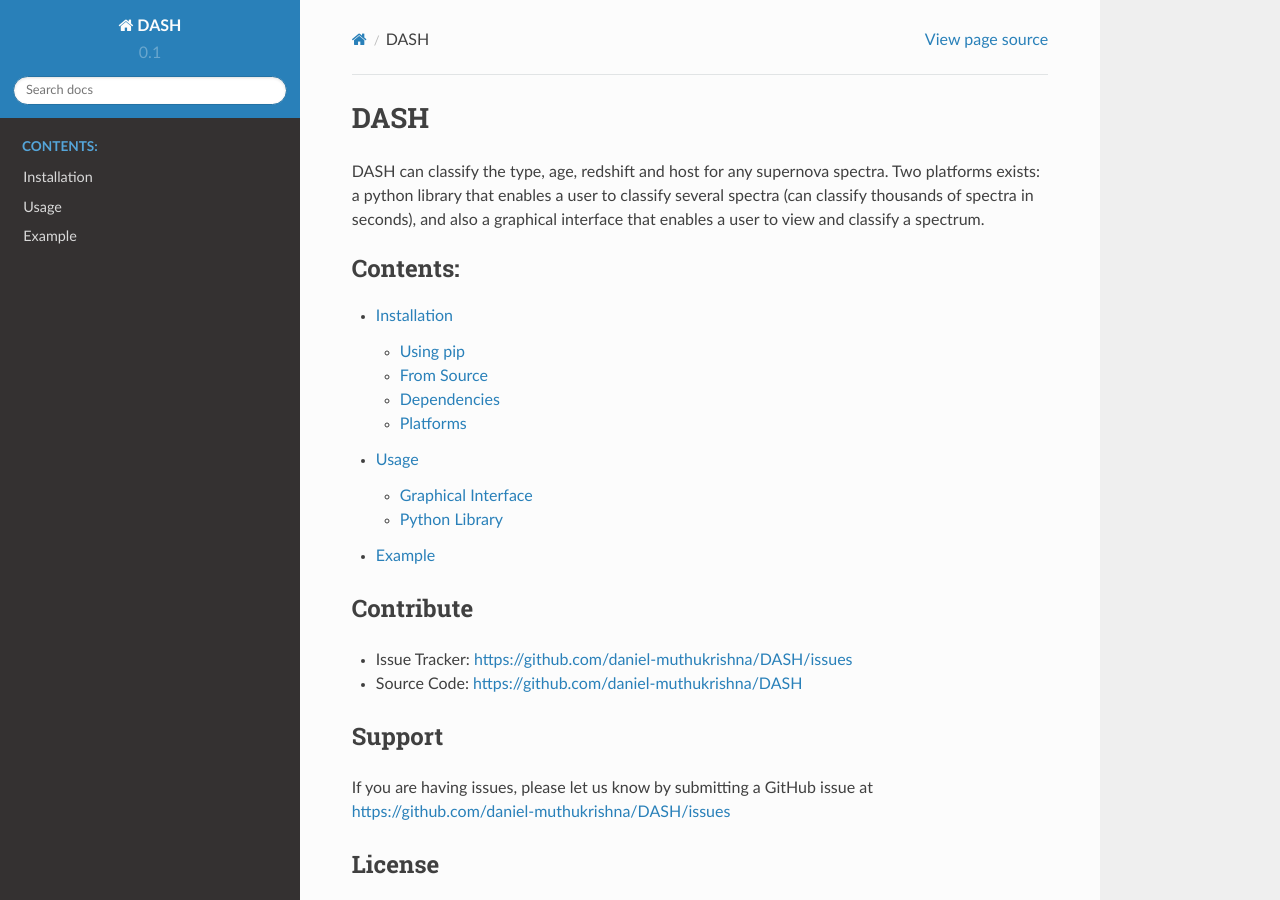
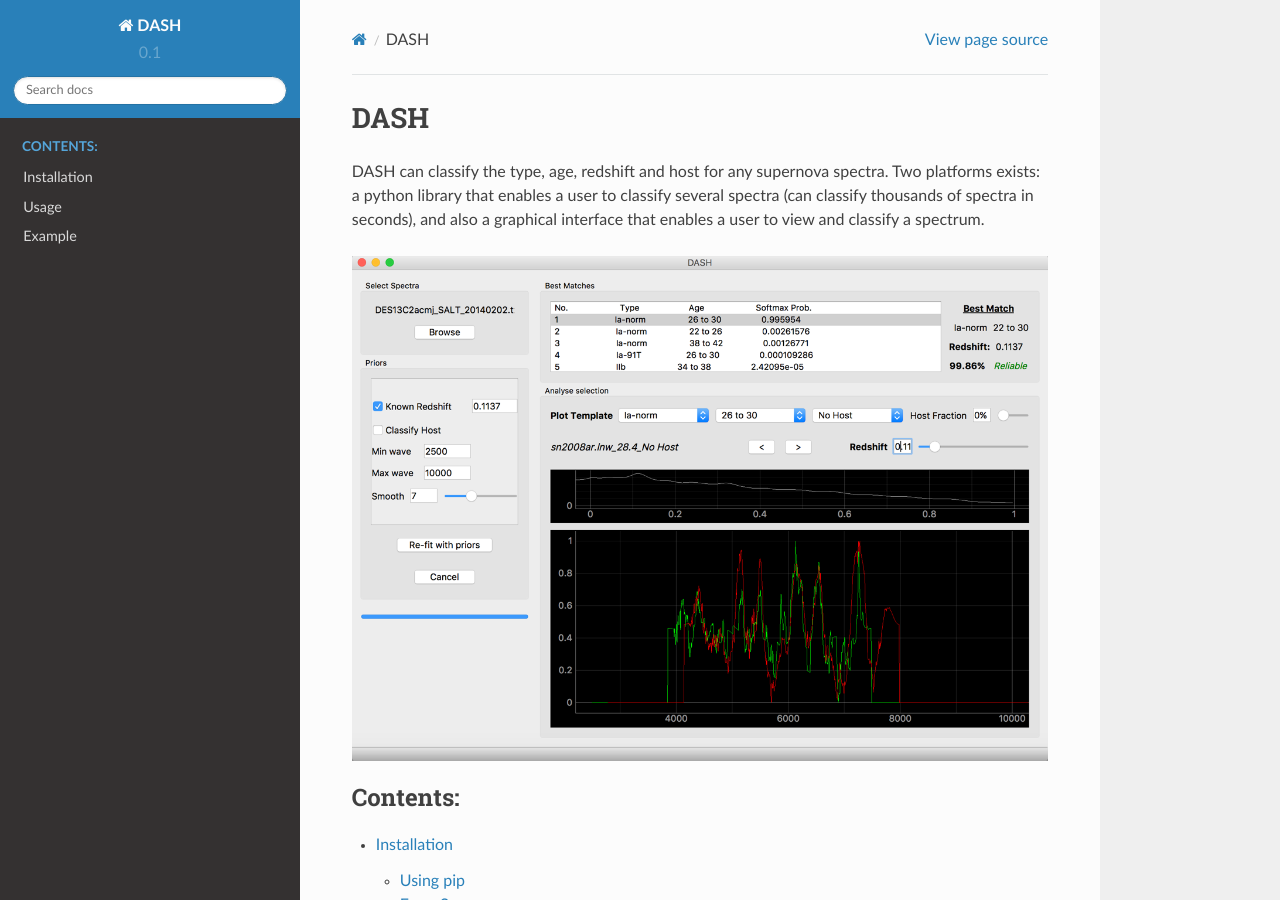
Before and after one commit to daniel-muthukrishna/astrodash, a Sphinx documentation site: the page built from docs/index.rst, in a window 1280 px wide and 900 px high. Built offline with Sphinx 7.4.7 and the Read the Docs theme 2.0.0, drawn with Linux system fonts in a browser that asks for light colours.

Commit message:
Minor updates to Sphinx documentation

```diff
--- a/docs/index.rst
+++ b/docs/index.rst
@@ -9,6 +9,8 @@
 Two platforms exists: a python library that enables a user to classify
 several spectra (can classify thousands of spectra in seconds), and also a
 graphical interface that enables a user to view and classify a spectrum.
+
+.. image:: GUI_Screenshot.png
 
 
 .. toctree::
```
